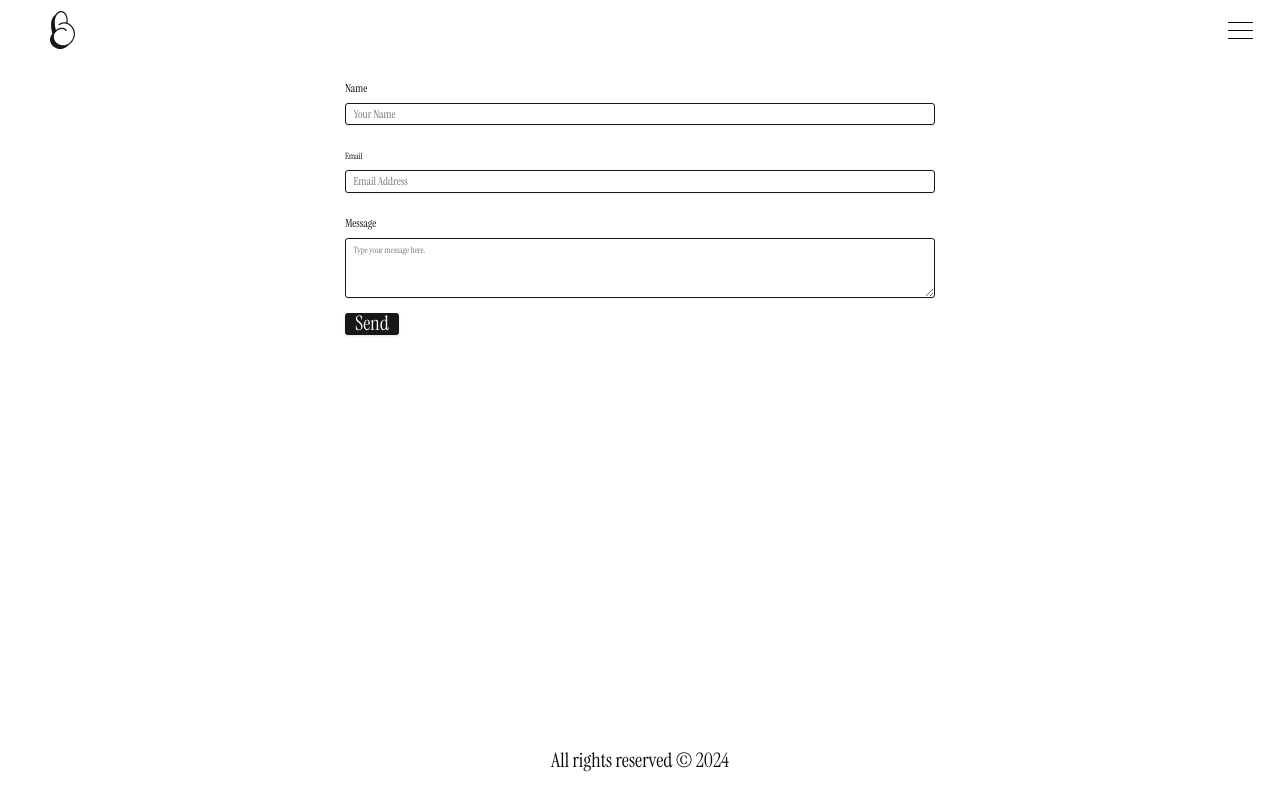
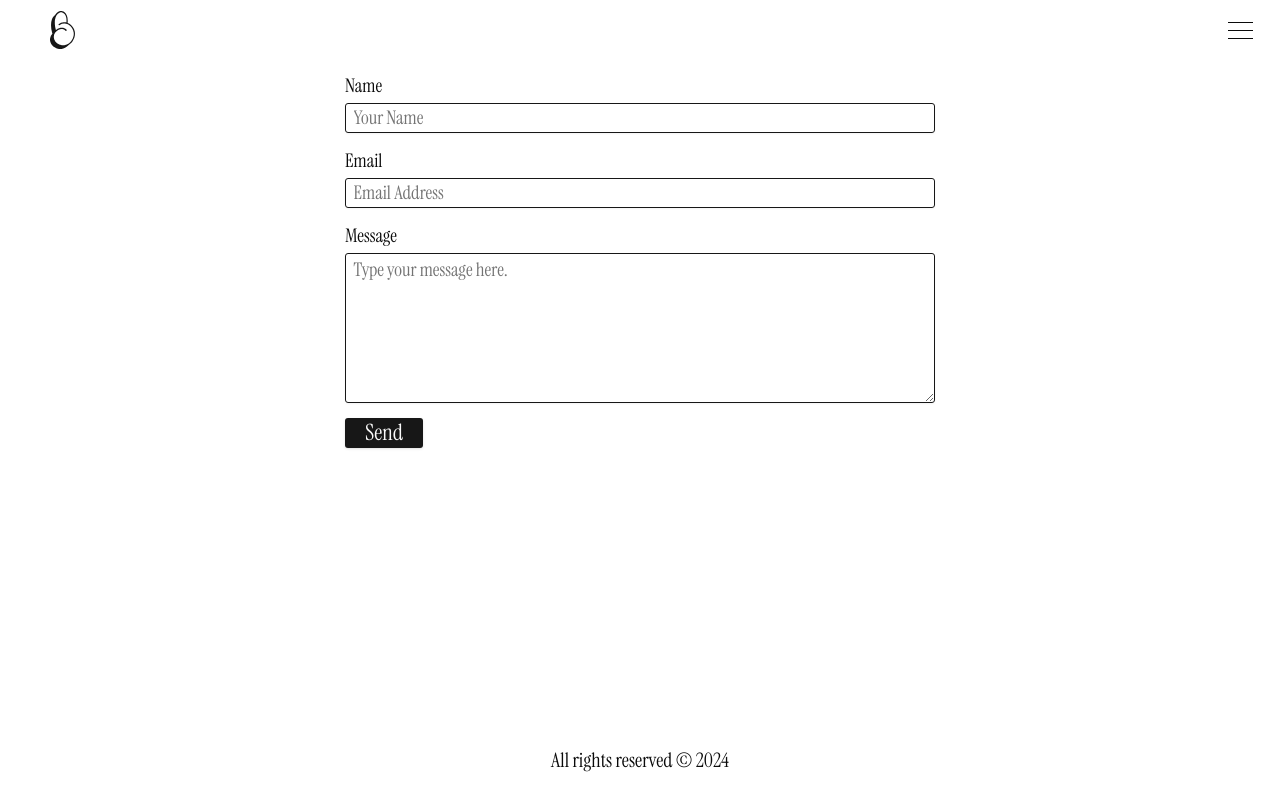
Before and after one commit to zerinoid/iseclaudio-front, a Next.js app: page /contact in a window 1280 px wide. Built offline with nearby package versions, Linux system fonts and the light colour scheme.

Commit message:
feat: contact form layout

```diff
--- a/src/app/contact/page.tsx
+++ b/src/app/contact/page.tsx
@@ -78,7 +78,7 @@
             name="username"
             render={({ field }) => (
               <FormItem>
-                <FormLabel className="text-lg">Name</FormLabel>
+                <FormLabel>Name</FormLabel>
                 <FormControl>
                   <Input
                     className="border-primary"
@@ -112,7 +112,7 @@
             name="message"
             render={({ field }) => (
               <FormItem>
-                <FormLabel className="text-lg">Message</FormLabel>
+                <FormLabel>Message</FormLabel>
                 <FormControl>
                   <Textarea
                     className="border-primary"
@@ -125,7 +125,7 @@
               </FormItem>
             )}
           />
-          <Button type="submit" className="text-md">
+          <Button type="submit" size="lg">
             {/*<PaperPlane />*/}
             Send{' '}
           </Button>
--- a/src/components/ui/button.tsx
+++ b/src/components/ui/button.tsx
@@ -1,36 +1,36 @@
-import * as React from "react"
-import { Slot } from "@radix-ui/react-slot"
-import { cva, type VariantProps } from "class-variance-authority"
+import * as React from 'react'
+import { Slot } from '@radix-ui/react-slot'
+import { cva, type VariantProps } from 'class-variance-authority'
 
-import { cn } from "@/lib/utils"
+import { cn } from '@/lib/utils'
 
 const buttonVariants = cva(
-  "inline-flex items-center justify-center gap-2 whitespace-nowrap rounded-md text-sm font-medium transition-colors focus-visible:outline-none focus-visible:ring-1 focus-visible:ring-ring disabled:pointer-events-none disabled:opacity-50 [&_svg]:pointer-events-none [&_svg]:size-4 [&_svg]:shrink-0",
+  'inline-flex items-center justify-center gap-2 whitespace-nowrap rounded-md text-sm font-medium transition-colors focus-visible:outline-none focus-visible:ring-1 focus-visible:ring-ring disabled:pointer-events-none disabled:opacity-50 [&_svg]:pointer-events-none [&_svg]:size-4 [&_svg]:shrink-0',
   {
     variants: {
       variant: {
         default:
-          "bg-primary text-primary-foreground shadow hover:bg-primary/90",
+          'bg-primary text-primary-foreground shadow hover:bg-primary/90',
         destructive:
-          "bg-destructive text-destructive-foreground shadow-sm hover:bg-destructive/90",
+          'bg-destructive text-destructive-foreground shadow-sm hover:bg-destructive/90',
         outline:
-          "border border-input bg-background shadow-sm hover:bg-accent hover:text-accent-foreground",
+          'border border-input bg-background shadow-sm hover:bg-accent hover:text-accent-foreground',
         secondary:
-          "bg-secondary text-secondary-foreground shadow-sm hover:bg-secondary/80",
-        ghost: "hover:bg-accent hover:text-accent-foreground",
-        link: "text-primary underline-offset-4 hover:underline",
+          'bg-secondary text-secondary-foreground shadow-sm hover:bg-secondary/80',
+        ghost: 'hover:bg-accent hover:text-accent-foreground',
+        link: 'text-primary underline-offset-4 hover:underline'
       },
       size: {
-        default: "h-9 px-4 py-2",
-        sm: "h-8 rounded-md px-3 text-xs",
-        lg: "h-10 rounded-md px-8",
-        icon: "h-9 w-9",
-      },
+        default: 'h-9 px-4 py-2',
+        sm: 'h-8 rounded-md px-3 text-xs',
+        lg: 'h-12 rounded-md px-8 text-4xl',
+        icon: 'h-9 w-9'
+      }
     },
     defaultVariants: {
-      variant: "default",
-      size: "default",
-    },
+      variant: 'default',
+      size: 'default'
+    }
   }
 )
 
@@ -42,7 +42,7 @@
 
 const Button = React.forwardRef<HTMLButtonElement, ButtonProps>(
   ({ className, variant, size, asChild = false, ...props }, ref) => {
-    const Comp = asChild ? Slot : "button"
+    const Comp = asChild ? Slot : 'button'
     return (
       <Comp
         className={cn(buttonVariants({ variant, size, className }))}
@@ -52,6 +52,6 @@
     )
   }
 )
-Button.displayName = "Button"
+Button.displayName = 'Button'
 
 export { Button, buttonVariants }
--- a/src/components/ui/input.tsx
+++ b/src/components/ui/input.tsx
@@ -8,7 +8,7 @@
       <input
         type={type}
         className={cn(
-          'flex h-9 w-full rounded-md border border-input bg-transparent px-3 py-1 text-base shadow-sm transition-colors file:border-0 file:bg-transparent file:text-sm file:font-medium file:text-foreground placeholder:text-muted-foreground focus-visible:outline-none focus-visible:ring-1 focus-visible:ring-ring disabled:cursor-not-allowed disabled:opacity-50 md:text-lg',
+          'flex h-12 w-full rounded-md border border-input bg-transparent px-3 py-1 text-3xl shadow-sm transition-colors file:border-0 file:bg-transparent file:text-sm file:font-medium file:text-foreground placeholder:text-muted-foreground focus-visible:outline-none focus-visible:ring-1 focus-visible:ring-ring disabled:cursor-not-allowed disabled:opacity-50',
           className
         )}
         ref={ref}
--- a/src/components/ui/label.tsx
+++ b/src/components/ui/label.tsx
@@ -1,13 +1,13 @@
-"use client"
+'use client'
 
-import * as React from "react"
-import * as LabelPrimitive from "@radix-ui/react-label"
-import { cva, type VariantProps } from "class-variance-authority"
+import * as React from 'react'
+import * as LabelPrimitive from '@radix-ui/react-label'
+import { cva, type VariantProps } from 'class-variance-authority'
 
-import { cn } from "@/lib/utils"
+import { cn } from '@/lib/utils'
 
 const labelVariants = cva(
-  "text-sm font-medium leading-none peer-disabled:cursor-not-allowed peer-disabled:opacity-70"
+  'text-3xl font-medium leading-none peer-disabled:cursor-not-allowed peer-disabled:opacity-70'
 )
 
 const Label = React.forwardRef<
--- a/src/components/ui/textarea.tsx
+++ b/src/components/ui/textarea.tsx
@@ -1,15 +1,15 @@
-import * as React from "react"
+import * as React from 'react'
 
-import { cn } from "@/lib/utils"
+import { cn } from '@/lib/utils'
 
 const Textarea = React.forwardRef<
   HTMLTextAreaElement,
-  React.ComponentProps<"textarea">
+  React.ComponentProps<'textarea'>
 >(({ className, ...props }, ref) => {
   return (
     <textarea
       className={cn(
-        "flex min-h-[60px] w-full rounded-md border border-input bg-transparent px-3 py-2 text-base shadow-sm placeholder:text-muted-foreground focus-visible:outline-none focus-visible:ring-1 focus-visible:ring-ring disabled:cursor-not-allowed disabled:opacity-50 md:text-sm",
+        'flex min-h-[150px] w-full rounded-md border border-input bg-transparent px-3 py-2 text-3xl shadow-sm placeholder:text-muted-foreground focus-visible:outline-none focus-visible:ring-1 focus-visible:ring-ring disabled:cursor-not-allowed disabled:opacity-50',
         className
       )}
       ref={ref}
@@ -17,6 +17,6 @@
     />
   )
 })
-Textarea.displayName = "Textarea"
+Textarea.displayName = 'Textarea'
 
 export { Textarea }
```
